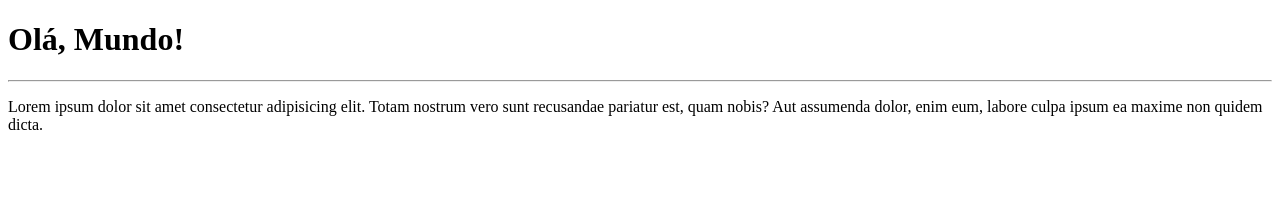
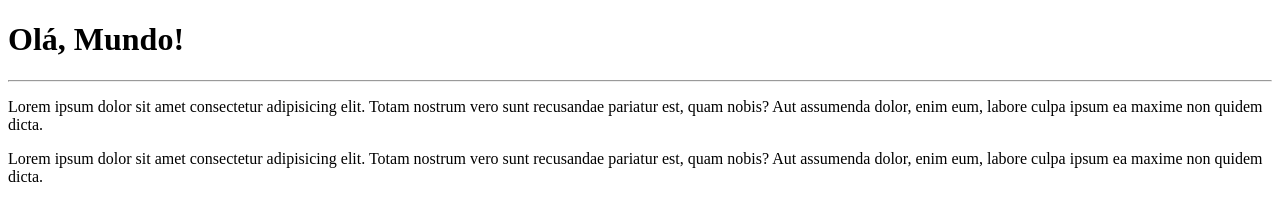
Before and after one commit to lucassabinoo/Ola-Mundo, a plain HTML site: page site-exemplo/index.html in a window 1280 px wide. Drawn offline with Linux system fonts and the light colour scheme.

Commit message:
Adicionei um parágrafo

```diff
--- a/site-exemplo/index.html
+++ b/site-exemplo/index.html
@@ -11,5 +11,8 @@
         <p>
             Lorem ipsum dolor sit amet consectetur adipisicing elit. Totam nostrum vero sunt recusandae pariatur est, quam nobis? Aut assumenda dolor, enim eum, labore culpa ipsum ea maxime non quidem dicta.
         </p>
+        <p>
+            Lorem ipsum dolor sit amet consectetur adipisicing elit. Totam nostrum vero sunt recusandae pariatur est, quam nobis? Aut assumenda dolor, enim eum, labore culpa ipsum ea maxime non quidem dicta.
+        </p>
 </body>
 </html>
```
